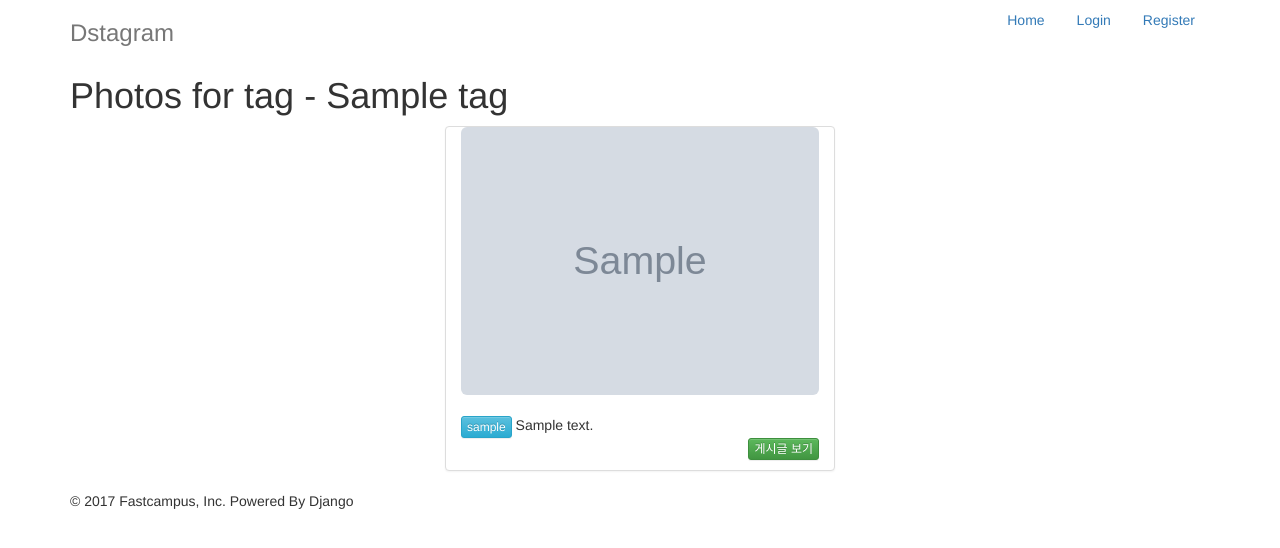
After one commit to lmw8864/fc_python_django, a Django app: template fc_first_site/photo/templates/photo/tagging_post_list.html in a window 1280 px wide. The commit adds this page. Shown: the top 548 px of the page. Run offline with Django 3.2, Linux system fonts and the light colour scheme; the template is opened without the code that fills it: most values are stand-ins (such as "Sample title", 1, 10 or a date in 2020); grey boxes marked "Sample" are stand-in pictures; some libraries are stand-ins or nearby versions.

Commit message:
fc_first_site: Tag 기능 구현

```diff
--- a/fc_first_site/fc_first_site/settings.py
+++ b/fc_first_site/fc_first_site/settings.py
@@ -40,6 +40,7 @@ INSTALLED_APPS = [
     'bookmark',
     'photo',
     'accounts',
+    'tagging.apps.TaggingConfig',
 ]
 
 MIDDLEWARE = [
--- a/fc_first_site/photo/models.py
+++ b/fc_first_site/photo/models.py
@@ -8,6 +8,8 @@ from django.core.files.base import ContentFile
 from django.db.models.signals import post_delete
 from django.dispatch import receiver
 
+from tagging.fields import TagField
+
 
 class Photo(models.Model):
     author = models.ForeignKey(User, related_name='photo_posts')
@@ -16,6 +18,8 @@ class Photo(models.Model):
     updated = models.DateTimeField(auto_now=True)
 
     photo = models.ImageField(upload_to='photos/%Y/%m/%d', blank=False, default='NoImage.png')
+
+    tag = TagField()
 
     class Meta:
         ordering = ('-updated',)
--- a/fc_first_site/photo/templates/photo/list.html
+++ b/fc_first_site/photo/templates/photo/list.html
@@ -3,8 +3,10 @@
 {% block title %} - Photo List{% endblock %}
 
 {% block content %}
+    <p><a href="{% url 'photo:tag_list' %}">Tags</a></p>
+
     {% for post in posts %}
-        <ul>
+        <ul style="margin-bottom:30px;">
             <li>작성자: {{ post.author.username }}</li>
             <li>작성 일시: {{ post.created }} (※ 수정: {{ post.updated }})</li>
             <li>
@@ -16,4 +18,5 @@
             <li><a href="{% url 'photo:post_detail' post.id %}">게시글 보기</a></li>
         </ul>
     {% endfor %}
+
 {% endblock %}
--- /dev/null
+++ b/fc_first_site/photo/templates/photo/tagging_post_list.html
@@ -0,0 +1,22 @@
+{% extends 'photo_base.html' %}
+
+{% block content %}
+
+<h1>Photos for tag - {{ tag.name }}</h1>
+
+{% for post in object_list %}
+    <div class="row">
+        <div class="col-md-4"></div>
+        <div class="col-md-4 panel panel-default">
+            <img src="{{ post.photo.url }}" class="img-rounded img-responsive"><br/>
+            <button type="button" class="btn btn-xs btn-info">{{ post.author.username }}</button>
+            {{ post.text|linebreaksbr }}<br/>
+            <p class="text-right">
+                <a href="{% url 'photo:post_detail' post.id %}" class="btn btn-xs btn-success">게시글 보기</a>
+            </p>
+        </div>
+        <div class="col-md-4"></div>
+    </div>
+{% endfor %}
+
+{% endblock %}
--- a/fc_first_site/photo/urls.py
+++ b/fc_first_site/photo/urls.py
@@ -9,4 +9,6 @@ urlpatterns = [
     url(r'^upload/$', views.UploadView.as_view(), name='post_create'),
     url(r'^delete/(?P<pk>\d+)/$', views.PhotoDeleteView.as_view(), name='post_delete'),
     url(r'^update/(?P<pk>\d+)/$', views.PhotoUpdateView.as_view(), name='post_update'),
+    url(r'^tag/$', views.TagView.as_view(), name='tag_list'),
+    url(r'^tag/(?P<tag>[^/]+(?u))/$', views.TagPostList.as_view(), name='tag_post_list'),
 ]
```
Also changed, not shown: fc_first_site/photo/templates/photo/detail.html (+14 -0 lines), fc_first_site/photo/templates/photo/tagging_list.html (added, +13 -0 lines), fc_first_site/photo/views.py (+15 -3 lines), fc_first_site/photo/migrations/0003_photo_tag.py (added).
